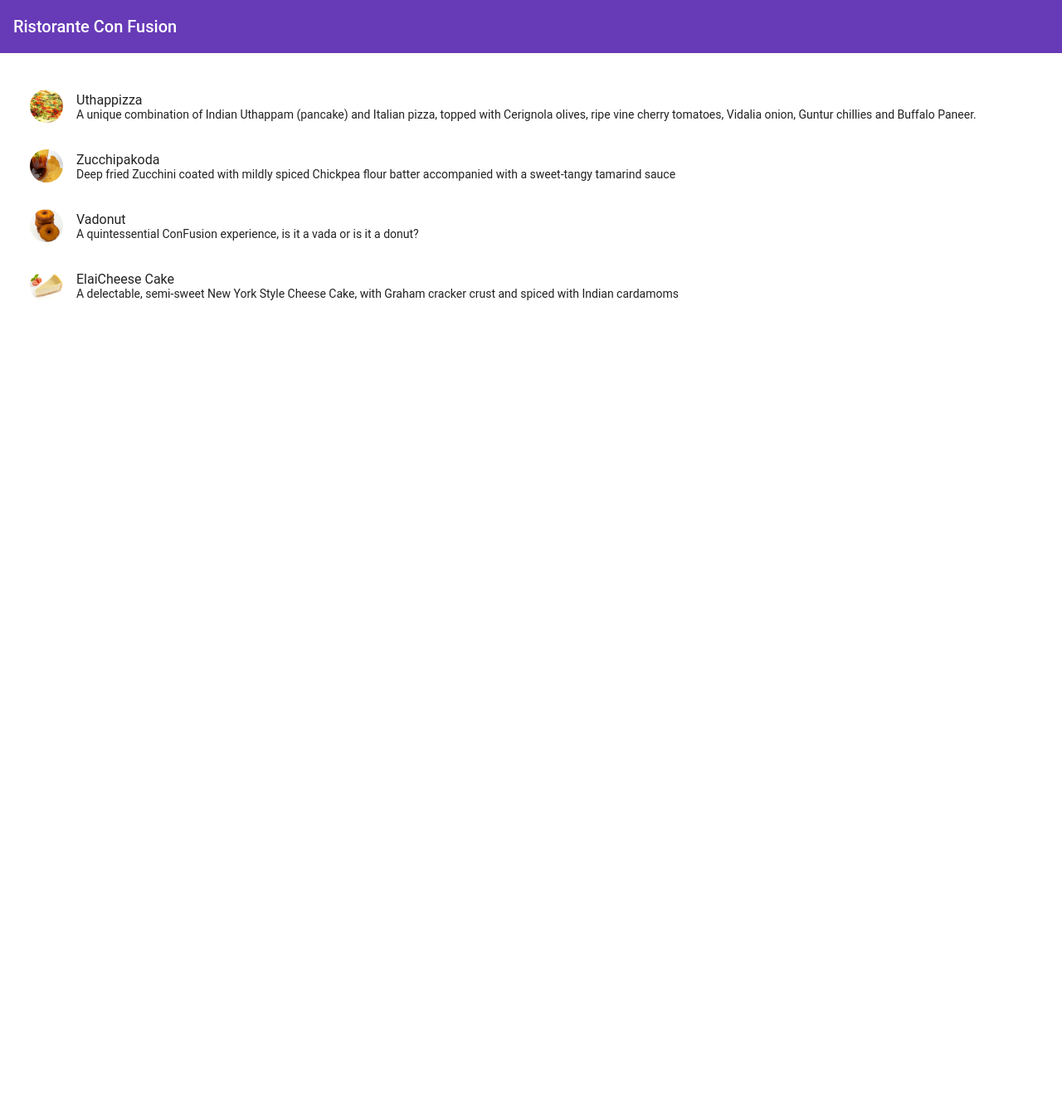
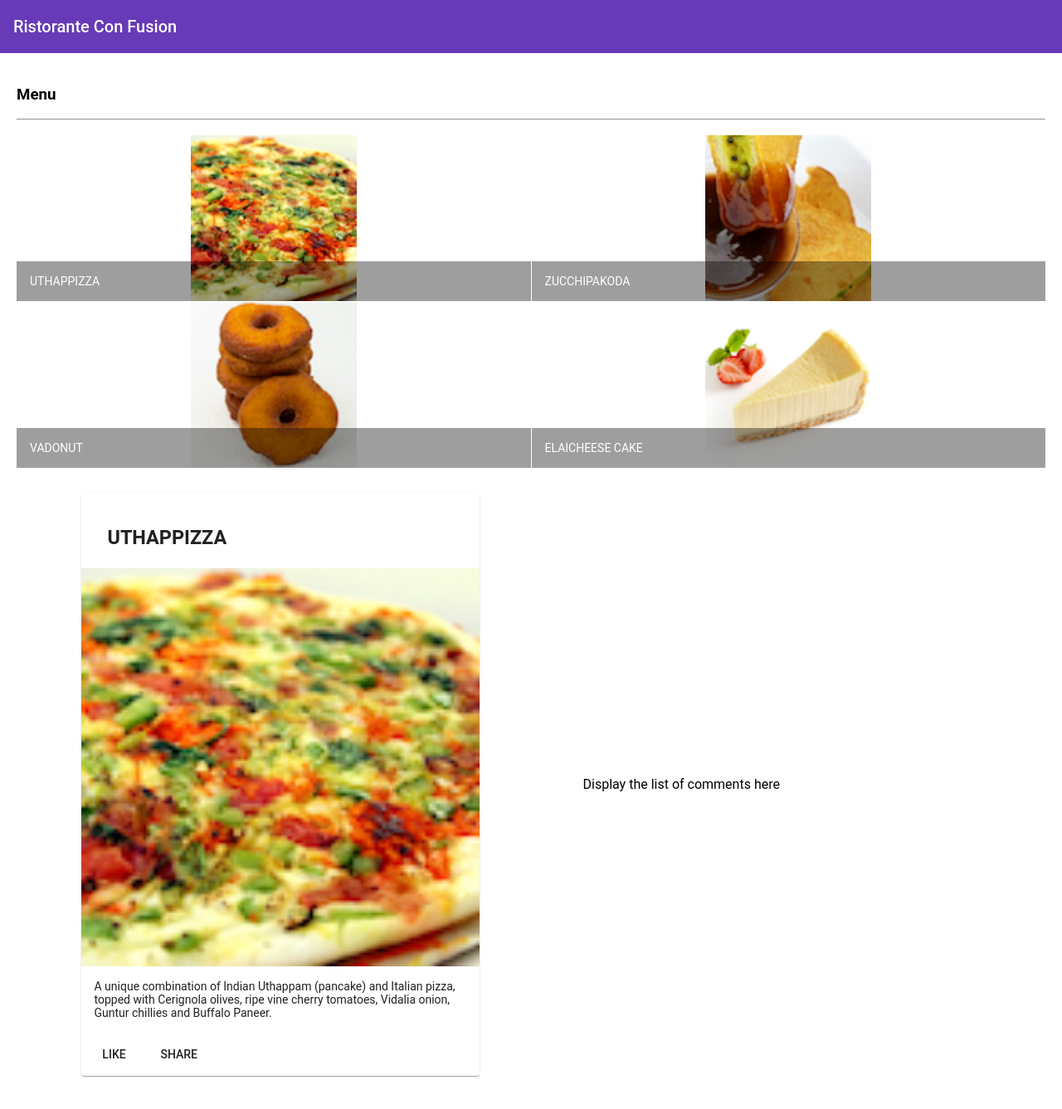
Before and after one commit to evgenymozhaev/confusion, an Angular app: page / in a window 1280 px wide. Shown: the whole page at 83% size. Before the commit the page ends 800 px from the top, so only its background shows below. Built offline with nearby package versions, Linux system fonts and the light colour scheme.

Commit message:
half of first task

```diff
--- a/src/app/dishdetail/dishdetail.component.html
+++ b/src/app/dishdetail/dishdetail.component.html
@@ -1,3 +1,32 @@
-<p>
-  dishdetail works!
-</p>
+<div class="container"
+    fxLayout="row"
+    fxLayout.sm="column"
+    fxLayout.xs="column"
+    fxLayoutAlign.gt-md="space-around center"
+    fxLayoutGap="10px"
+    fxLayoutGap.xs="0">
+
+  <div fxFlex="40" *ngIf="dish">
+    <mat-card>
+      <mat-card-header>
+        <mat-card-title>
+          <h3>{{dish.name | uppercase}}</h3>
+        </mat-card-title>
+      </mat-card-header>
+      <img mat-card-image src={{dish.image}} alt={{dish.name}}>
+      <mat-card-content>
+        <p>{{dish.description}}
+        </p>
+      </mat-card-content>
+      <mat-card-actions>
+        <button mat-button>LIKE</button>
+        <button mat-button>SHARE</button>
+      </mat-card-actions>
+    </mat-card>
+  </div>
+
+  <div fxFlex="40">
+    <p>Display the list of comments here</p>
+  </div>
+
+</div>
--- a/src/app/dishdetail/dishdetail.component.ts
+++ b/src/app/dishdetail/dishdetail.component.ts
@@ -1,4 +1,48 @@
 import { Component, OnInit } from '@angular/core';
+
+const DISH = {
+  id: '0',
+  name: 'Uthappizza',
+  image: '/assets/images/uthappizza.png',
+  category: 'mains',
+  featured: true,
+  label: 'Hot',
+  price: '4.99',
+  // tslint:disable-next-line:max-line-length
+  description: 'A unique combination of Indian Uthappam (pancake) and Italian pizza, topped with Cerignola olives, ripe vine cherry tomatoes, Vidalia onion, Guntur chillies and Buffalo Paneer.',
+  comments: [
+       {
+           rating: 5,
+           comment: 'Imagine all the eatables, living in conFusion!',
+           author: 'John Lemon',
+           date: '2012-10-16T17:57:28.556094Z'
+       },
+       {
+           rating: 4,
+           comment: 'Sends anyone to heaven, I wish I could get my mother-in-law to eat it!',
+           author: 'Paul McVites',
+           date: '2014-09-05T17:57:28.556094Z'
+       },
+       {
+           rating: 3,
+           comment: 'Eat it, just eat it!',
+           author: 'Michael Jaikishan',
+           date: '2015-02-13T17:57:28.556094Z'
+       },
+       {
+           rating: 4,
+           comment: 'Ultimate, Reaching for the stars!',
+           author: 'Ringo Starry',
+           date: '2013-12-02T17:57:28.556094Z'
+       },
+       {
+           rating: 2,
+           comment: 'It\'s your birthday, we\'re gonna party!',
+           author: '25 Cent',
+           date: '2011-12-02T17:57:28.556094Z'
+       }
+   ]
+};
 
 @Component({
   selector: 'app-dishdetail',
@@ -7,6 +51,8 @@
 })
 export class DishdetailComponent implements OnInit {
 
+  dish = DISH;
+
   constructor() { }
 
   ngOnInit() {
--- a/src/app/menu/menu.component.html
+++ b/src/app/menu/menu.component.html
@@ -2,14 +2,24 @@
   fxLayout="column"
   fxLayoutGap="10px">
 
-  <mat-list fxFlex>
-    <mat-list-item *ngFor="let dish of dishes">
-      <img matListAvatar src={{dish.image}} alt={{dish.name}}>
-      <h1 matLine> {{dish.name}} </h1>
-      <p matLine>
-        <span> {{dish.description}} </span>
-      </p>
-    </mat-list-item>
-  </mat-list>
+  <div fxFlex>
+    <div>
+      <h3>Menu</h3>
+      <hr>
+    </div>
+  </div>
+
+  <div fxFlex>
+    <mat-grid-list cols="2" rowHeight="200px">
+      <mat-grid-tile *ngFor="let dish of dishes">
+        <img height="200px" src={{dish.image}} alt={{dish.name}}>
+        <mat-grid-tile-footer>
+          <h1> {{dish.name | uppercase}} </h1>
+        </mat-grid-tile-footer>
+      </mat-grid-tile>
+    </mat-grid-list>
+  </div>
+
+  <app-dishdetail></app-dishdetail>
 
 </div>
--- a/src/app/menu/menu.component.ts
+++ b/src/app/menu/menu.component.ts
@@ -1,14 +1,8 @@
 import { Component, OnInit } from '@angular/core';
 import { Dish } from '../shared/dish';
 
-@Component({
-  selector: 'app-menu',
-  templateUrl: './menu.component.html',
-  styleUrls: ['./menu.component.scss']
-})
-export class MenuComponent implements OnInit {
 
-  dishes: Dish[] = [
+const DISHES: Dish[] = [
     {
       id: '0',
       name: 'Uthappizza',
@@ -52,6 +46,17 @@
     }
    ]
 
+@Component({
+  selector: 'app-menu',
+  templateUrl: './menu.component.html',
+  styleUrls: ['./menu.component.scss']
+})
+export class MenuComponent implements OnInit {
+
+  dishes: Dish[] = DISHES;
+
+  selectedDish: Dish = DISHES[0]
+
   constructor() { }
 
   ngOnInit() {
```
Also changed, not shown: src/app/app.module.ts (+12 -2 lines).
